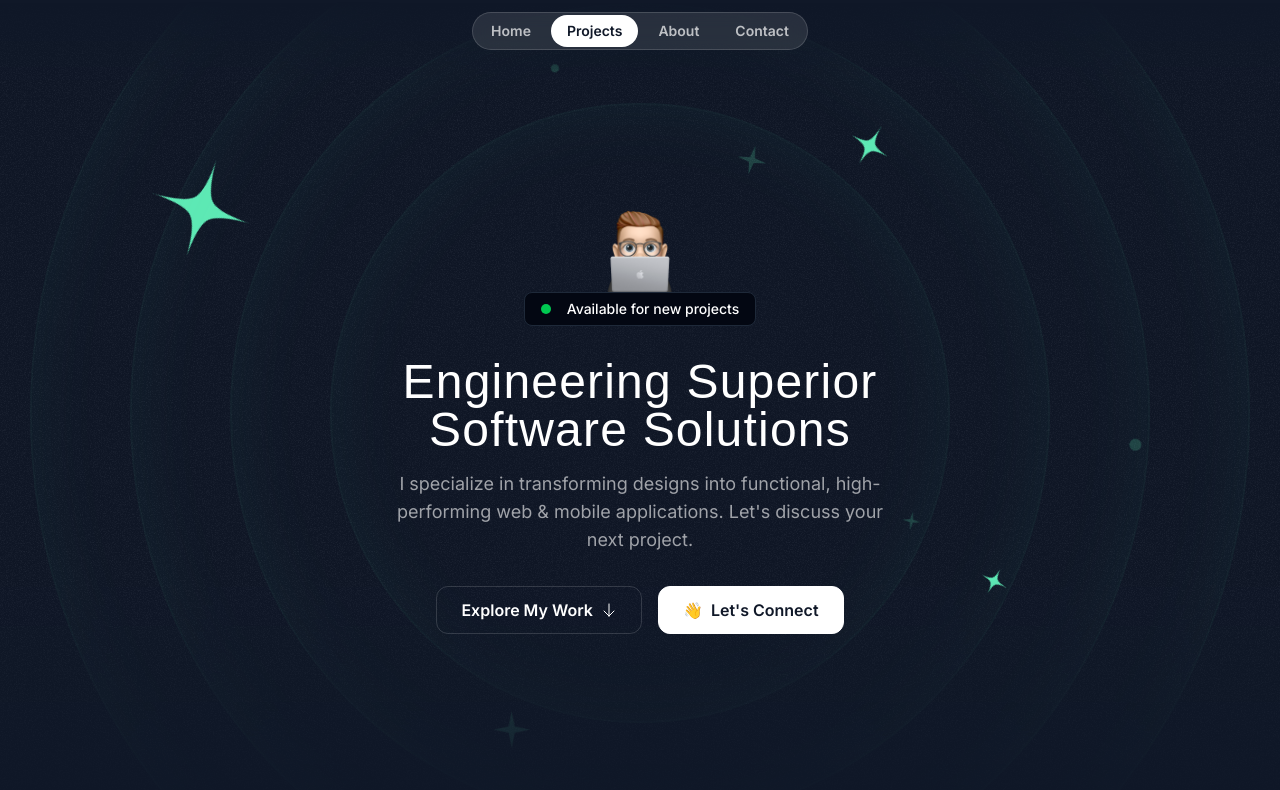
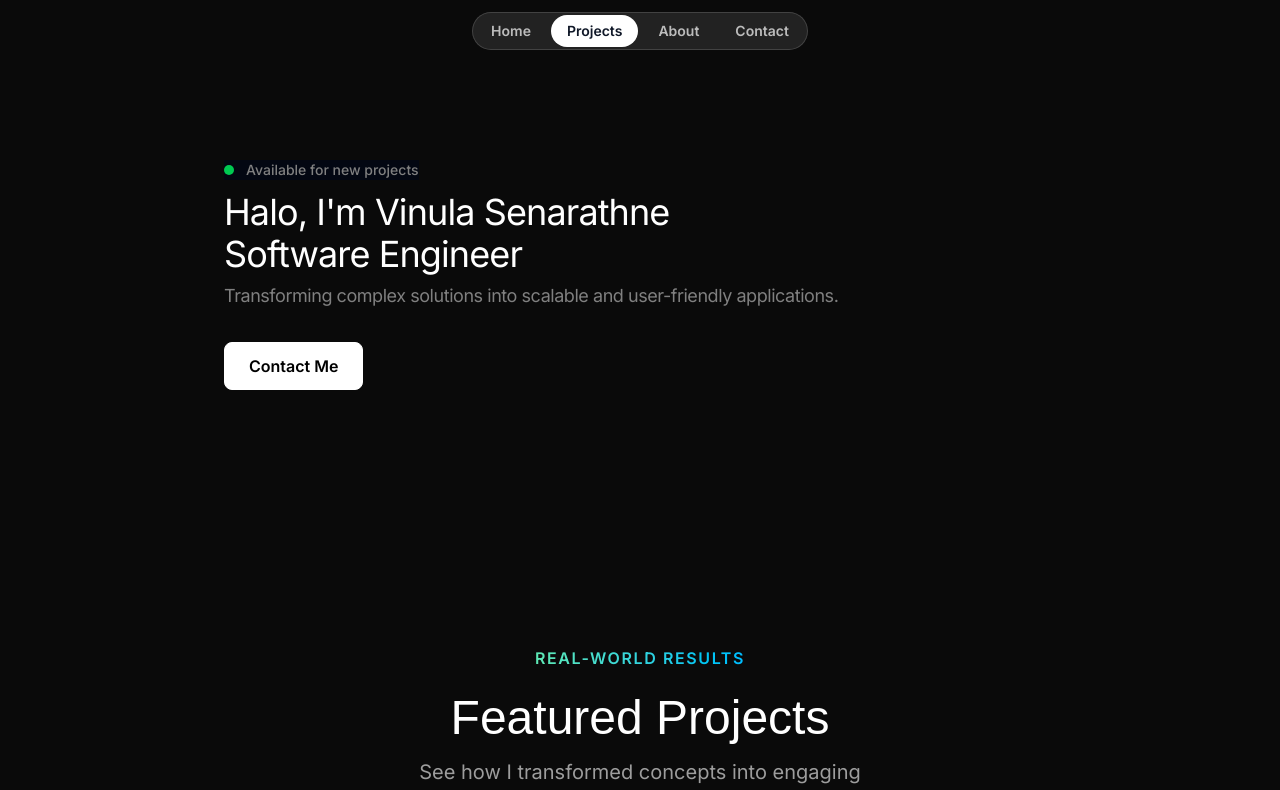
Before and after one commit to vinulays/portfolio, a Next.js app: page / in a window 1280 px wide. Shown: the top 790 px of the page. Built offline with nearby package versions, Linux system fonts and the light colour scheme; a web font is replaced by a local one.

Commit message:
feat(hero): update hero section

```diff
--- a/package.json
+++ b/package.json
@@ -11,6 +11,7 @@
   "dependencies": {
     "@svgr/webpack": "^8.1.0",
     "framer-motion": "^11.5.4",
+    "lucide-react": "^1.16.0",
     "next": "16.2.6",
     "react": "19.2.6",
     "react-dom": "19.2.6",
--- a/src/app/globals.css
+++ b/src/app/globals.css
@@ -17,6 +17,10 @@
 
   --font-sans: var(--font-sans);
   --font-serif: var(--font-serif);
+
+  --color-background: oklch(0.145 0 0);
+  --color-foreground: oklch(1 0 0);
+  --color-muted-foreground: oklch(0.6 0 0);
 
   --animate-ping-large: ping-large 1s ease-in-out infinite;
   --animate-move-left: move-left 30s linear infinite;
@@ -68,7 +72,7 @@
 }
 
 @utility container {
-  @apply lg:max-w-5xl;
+  @apply lg:max-w-4xl;
 }
 
 @layer base {
--- a/src/app/layout.tsx
+++ b/src/app/layout.tsx
@@ -1,5 +1,4 @@
 import type { Metadata } from "next";
-import localFont from "next/font/local";
 import { Inter, Calistoga } from "next/font/google";
 import "./globals.css";
 import { twMerge } from "tailwind-merge";
@@ -54,7 +53,7 @@ export default function RootLayout({
         className={twMerge(
           inter.variable,
           calistoga.variable,
-          "bg-gray-900 text-white antialiased font-sans",
+          "bg-background text-foreground antialiased font-sans",
         )}
       >
         {children}
--- a/src/sections/About.tsx
+++ b/src/sections/About.tsx
@@ -2,7 +2,6 @@
 
 import Card from "@/components/Card";
 import SectionHeader from "@/components/SectionHeader";
-import StartIcon from "@/assets/icons/star.svg";
 import bookImage from "@/assets/images/book-cover.png";
 import Image from "next/image";
 
--- a/src/sections/Contact.tsx
+++ b/src/sections/Contact.tsx
@@ -1,5 +1,5 @@
-import ArrowUpRightIcon from "@/assets/icons/arrow-up-right.svg";
 import grainImage from "@/assets/images/grain.jpg";
+import { ArrowUpRightIcon } from "lucide-react";
 
 const Contact = () => {
   return (
--- a/src/sections/Footer.tsx
+++ b/src/sections/Footer.tsx
@@ -1,4 +1,4 @@
-import ArrowUpRightIcon from "@/assets/icons/arrow-up-right.svg";
+import { ArrowUpRightIcon } from "lucide-react";
 
 const footerLinks = [
   { title: "GitHub", href: "https://github.com/vinulays" },
@@ -29,6 +29,7 @@ const Footer = () => {
                   className="inline-flex items-center gap-1.5"
                 >
                   <span className="font-semibold">{link.title}</span>
+
                   <ArrowUpRightIcon className="size-4" />
                 </a>
               ))}
--- a/src/sections/Hero.tsx
+++ b/src/sections/Hero.tsx
@@ -1,156 +1,40 @@
-import memojiImage from "@/assets/images/memoji-computer.png";
-import Image from "next/image";
-import ArrowDown from "@/assets/icons/arrow-down.svg";
-import grainImage from "@/assets/images/grain.jpg";
-import StarIcon from "@/assets/icons/star.svg";
-import SparkleIcon from "@/assets/icons/sparkle.svg";
-import { HeroOrbit } from "@/components/HeroOrbit";
-
 const Hero = () => {
   return (
-    <div className="py-32 md:py-48 relative z-0 overflow-x-clip">
-      <div className="absolute -z-10 inset-0 mask-[linear-gradient(to_bottom,transparent,black_10%,black_70%,transparent)]">
-        <div
-          className="absolute inset-0 -z-30 opacity-5"
-          style={{ backgroundImage: `url(${grainImage.src})` }}
-        ></div>
-        <div className="size-155 hero-ring"></div>
-        <div className="size-205 hero-ring"></div>
-        <div className="size-255 hero-ring"></div>
-        <div className="size-305 hero-ring"></div>
-
-        <HeroOrbit
-          size={430}
-          rotation={-14}
-          shouldOrbit
-          orbitDuration="30s"
-          shouldSpin
-          spinDuration="3s"
-        >
-          <SparkleIcon className="size-8 text-emerald-300/20" />
-        </HeroOrbit>
-
-        <HeroOrbit
-          size={440}
-          rotation={79}
-          shouldOrbit
-          orbitDuration="32s"
-          shouldSpin
-          spinDuration="3s"
-        >
-          <SparkleIcon className="size-5 text-emerald-300/20" />
-        </HeroOrbit>
-
-        <HeroOrbit size={520} rotation={-41} shouldOrbit orbitDuration="34s">
-          <div className="size-2 rounded-full bg-emerald-300/20" />
-        </HeroOrbit>
-
-        <HeroOrbit
-          size={530}
-          rotation={178}
-          shouldOrbit
-          orbitDuration="36s"
-          shouldSpin
-          spinDuration="3s"
-        >
-          <SparkleIcon className="size-10 text-emerald-300/20" />
-        </HeroOrbit>
-
-        <HeroOrbit
-          size={550}
-          rotation={20}
-          shouldOrbit
-          orbitDuration="38s"
-          shouldSpin
-          spinDuration="6s"
-        >
-          <StarIcon className="size-12 text-emerald-300" />
-        </HeroOrbit>
-
-        <HeroOrbit
-          size={590}
-          rotation={98}
-          shouldOrbit
-          orbitDuration="40s"
-          shouldSpin
-          spinDuration="6s"
-        >
-          <StarIcon className="size-8 text-emerald-300" />
-        </HeroOrbit>
-
-        <HeroOrbit size={650} rotation={-5} shouldOrbit orbitDuration="42s">
-          <div className="size-2 rounded-full bg-emerald-300/20" />
-        </HeroOrbit>
-
-        <HeroOrbit
-          size={710}
-          rotation={144}
-          shouldOrbit
-          orbitDuration="44s"
-          shouldSpin
-          spinDuration="3s"
-        >
-          <SparkleIcon className="size-14 text-emerald-300/20" />
-        </HeroOrbit>
-
-        <HeroOrbit size={720} rotation={85} shouldOrbit orbitDuration="46s">
-          <div className="size-3 rounded-full bg-emerald-300/20" />
-        </HeroOrbit>
-
-        <HeroOrbit
-          size={800}
-          rotation={-72}
-          shouldOrbit
-          orbitDuration="48s"
-          shouldSpin
-          spinDuration="6s"
-        >
-          <StarIcon className="size-28 text-emerald-300" />
-        </HeroOrbit>
-      </div>
-
+    <div className="py-24 md:py-40">
       <div className="container">
-        <div className="flex flex-col items-center">
-          <Image
-            src={memojiImage}
-            className="size-25"
-            alt="Person peeking from behind laptop"
-          />
-
-          <div className="bg-gray-950 border border-gray-800 px-4 py-1.5 flex items-center gap-4 rounded-lg">
+        <div className="flex flex-col items-start">
+          <div className="bg-gray-950 flex items-center gap-3">
             <div className="bg-green-500 size-2.5 rounded-full relative">
               <div className="absolute inset-0 bg-green-500 animate-ping-large rounded-full"></div>
             </div>
 
-            <div className="text-sm font-medium">
+            <div className="text-sm text-muted-foreground font-medium">
               Available for new projects
             </div>
           </div>
         </div>
-        <div className="max-w-lg mx-auto">
-          <h1 className="font-serif text-3xl md:text-5xl text-center mt-8 tracking-wide">
-            Engineering Superior Software Solutions
-          </h1>
 
-          <p className="mt-4 text-center text-white/60 md:text-lg">
-            I specialize in transforming designs into functional,
-            high-performing web & mobile applications. Let's discuss your next
-            project.
+        <div className="max-w-2xl space-y-2 mt-3">
+          <div className="space-y-0.5">
+            <h1 className="text-3xl md:text-4xl tracking-tight">
+              Halo, I&apos;m Vinula Senarathne
+            </h1>
+
+            <h1 className="text-3xl md:text-4xl tracking-tight">
+              Software Engineer
+            </h1>
+          </div>
+
+          <p className="text-muted-foreground md:text-lg tracking-tight">
+            Transforming complex solutions into scalable and user-friendly
+            applications.
           </p>
         </div>
 
-        <div className="flex flex-col md:flex-row justify-center items-center mt-8 gap-4">
-          <a href="#projects">
-            <button className="inline-flex items-center gap-2 border border-white/15 px-6 h-12 rounded-xl">
-              <span className="font-semibold">Explore My Work</span>
-              <ArrowDown className="size-4" />
-            </button>
-          </a>
-
-          <a href="#contact">
-            <button className="inline-flex items-center gap-2 border border-white bg-white text-gray-900 px-6 h-12 rounded-xl">
-              <span>👋</span>
-              <span className="font-semibold">Let's Connect</span>
+        <div className="items-center mt-8 gap-4">
+          <a href="mailto:vinula.senarathne@gmail.com">
+            <button className="inline-flex items-center cursor-pointer gap-2 border border-white text-black bg-white px-6 h-12 rounded-lg">
+              <span className="font-semibold">Contact Me</span>
             </button>
           </a>
         </div>
--- a/src/sections/Projects.tsx
+++ b/src/sections/Projects.tsx
@@ -9,11 +9,10 @@ import coworkingSpaceAppMobile from "@/assets/images/coworking_space._mobile.png
 import recyChampApp from "@/assets/images/recychamp.png";
 
 import Image from "next/image";
-import CheckCircleIcon from "@/assets/icons/check-circle.svg";
-import ArrowUpRightIcon from "@/assets/icons/arrow-up-right.svg";
 import SectionHeader from "@/components/SectionHeader";
 import Card from "@/components/Card";
 import { useEffect, useState } from "react";
+import { ArrowUpRightIcon, CheckCircleIcon } from "lucide-react";
 const portfolioProjects = [
   {
     id: 1,
--- a/src/sections/Tape.jsx
+++ b/src/sections/Tape.jsx
@@ -1,4 +1,4 @@
-import StarIcon from "@/assets/icons/star.svg";
+import { StarIcon } from "lucide-react";
 import React from "react";
 
 const words = [
```
Also changed, not shown: 1 other file (tests, documents, lock files or other folders).
